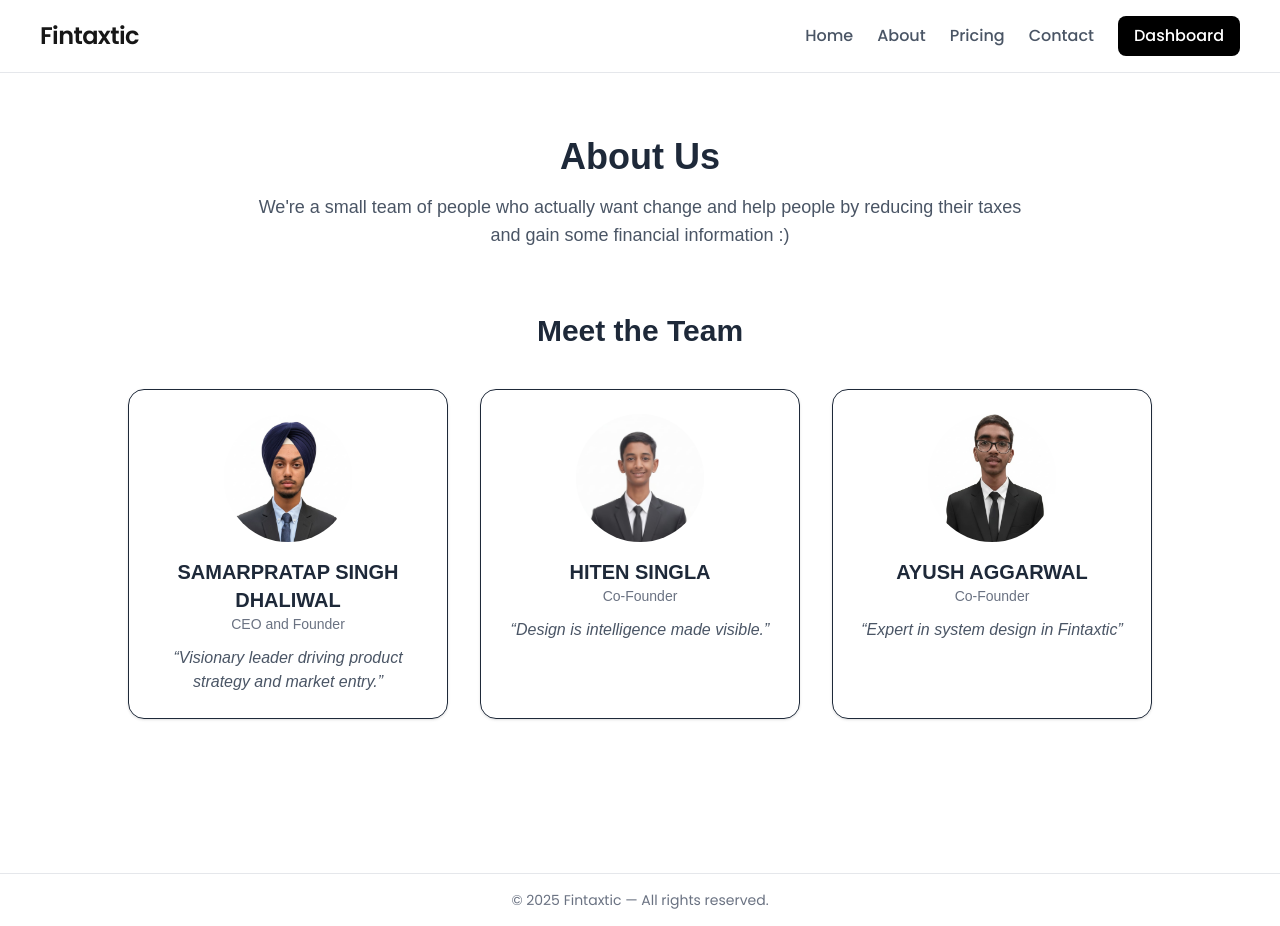
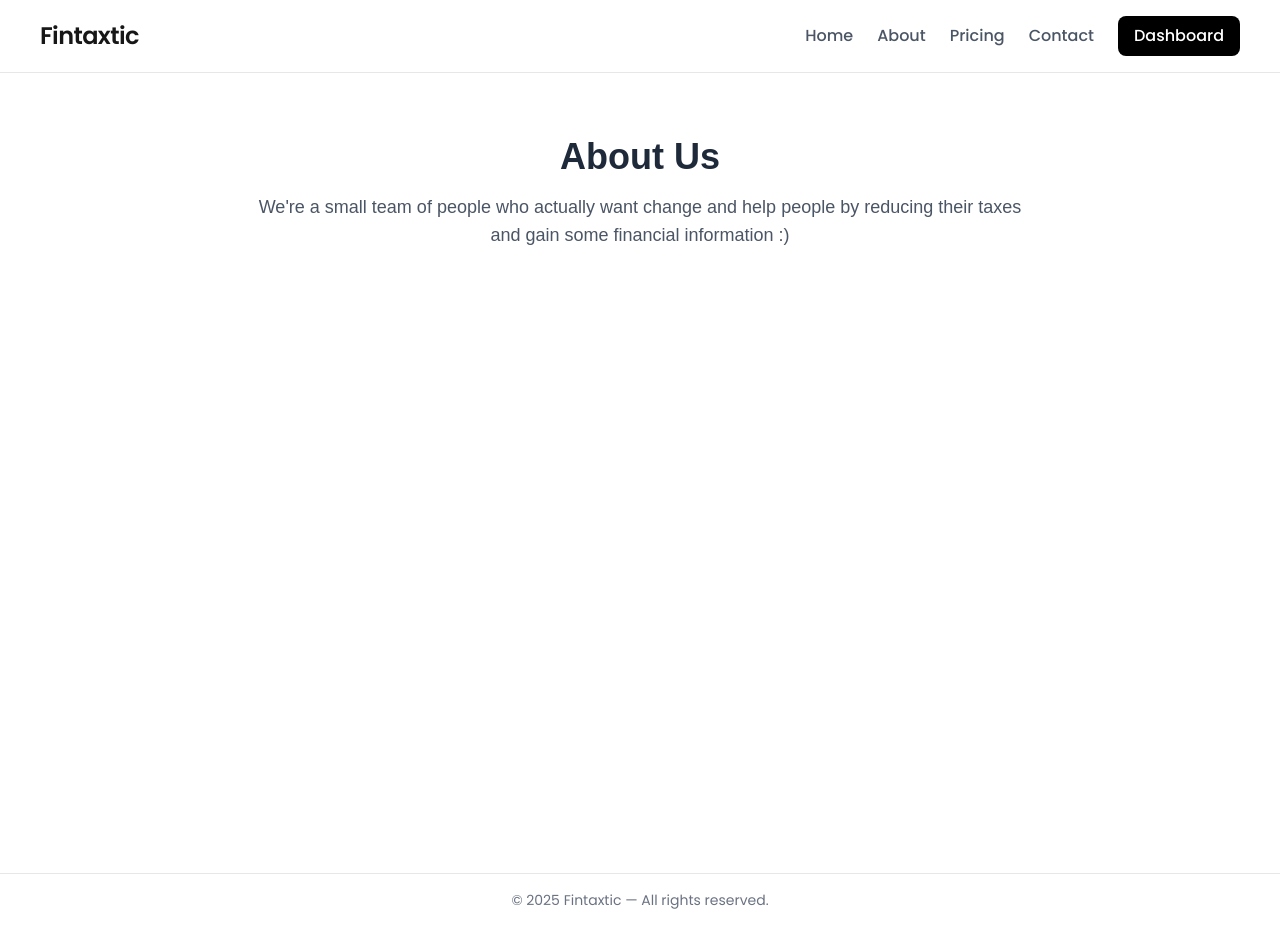
Before and after one commit to 0Armaan025/fintaxtic, a Next.js app: page /about in a window 1280 px wide. Built offline with nearby package versions, Linux system fonts and the light colour scheme.

Commit message:
|| update -> removed team stufft ||

```diff
--- a/app/(home)/about/page.tsx
+++ b/app/(home)/about/page.tsx
@@ -36,31 +36,31 @@ export default function About() {
       </section>
 
       {/* Team Section */}
-      <section className="max-w-5xl mx-auto">
-        <h2 className="text-3xl font-semibold text-center mb-10">
-          Meet the Team
-        </h2>
-        <div className="grid grid-cols-1 md:grid-cols-3 gap-8">
-          {team.map((member) => (
-            <div
-              key={member.name}
-              className="flex flex-col items-center text-center border rounded-2xl p-6 shadow-sm hover:shadow-md transition"
-            >
-              <div className="w-32 h-32 mb-4 relative rounded-full overflow-hidden">
-                <Image
-                  src={member.image}
-                  alt={member.name}
-                  fill
-                  className="object-top object-cover"
-                />
-              </div>
-              <h3 className="text-xl font-semibold">{member.name}</h3>
-              <p className="text-sm text-gray-500">{member.position}</p>
-              <p className="mt-3 italic text-gray-600">“{member.quote}”</p>
-            </div>
-          ))}
-        </div>
-      </section>
+      {/* <section className="max-w-5xl mx-auto"> */}
+      {/*   <h2 className="text-3xl font-semibold text-center mb-10"> */}
+      {/*     Meet the Team */}
+      {/*   </h2> */}
+      {/*   <div className="grid grid-cols-1 md:grid-cols-3 gap-8"> */}
+      {/*     {team.map((member) => ( */}
+      {/*       <div */}
+      {/*         key={member.name} */}
+      {/*         className="flex flex-col items-center text-center border rounded-2xl p-6 shadow-sm hover:shadow-md transition" */}
+      {/*       > */}
+      {/*         <div className="w-32 h-32 mb-4 relative rounded-full overflow-hidden"> */}
+      {/*           <Image */}
+      {/*             src={member.image} */}
+      {/*             alt={member.name} */}
+      {/*             fill */}
+      {/*             className="object-top object-cover" */}
+      {/*           /> */}
+      {/*         </div> */}
+      {/*         <h3 className="text-xl font-semibold">{member.name}</h3> */}
+      {/*         <p className="text-sm text-gray-500">{member.position}</p> */}
+      {/*         <p className="mt-3 italic text-gray-600">“{member.quote}”</p> */}
+      {/*       </div> */}
+      {/*     ))} */}
+      {/*   </div> */}
+      {/* </section> */}
     </div>
   );
 }
```
